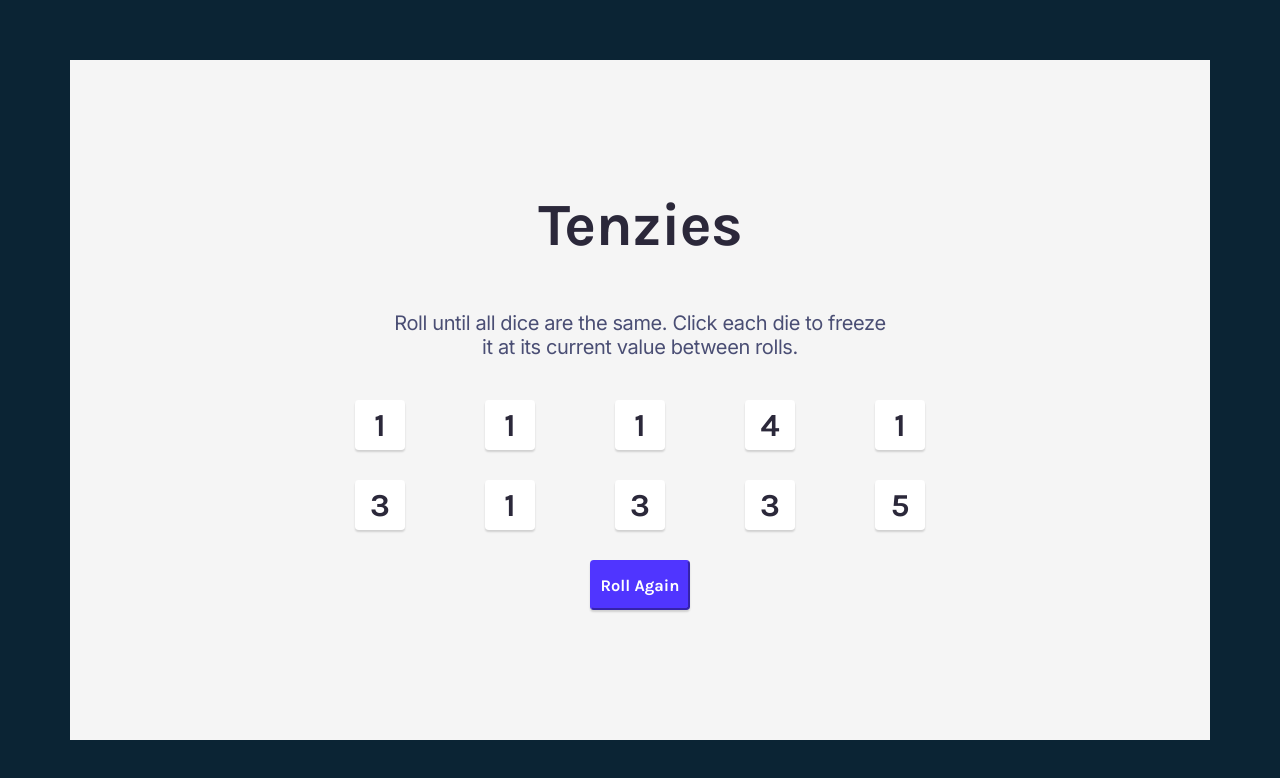
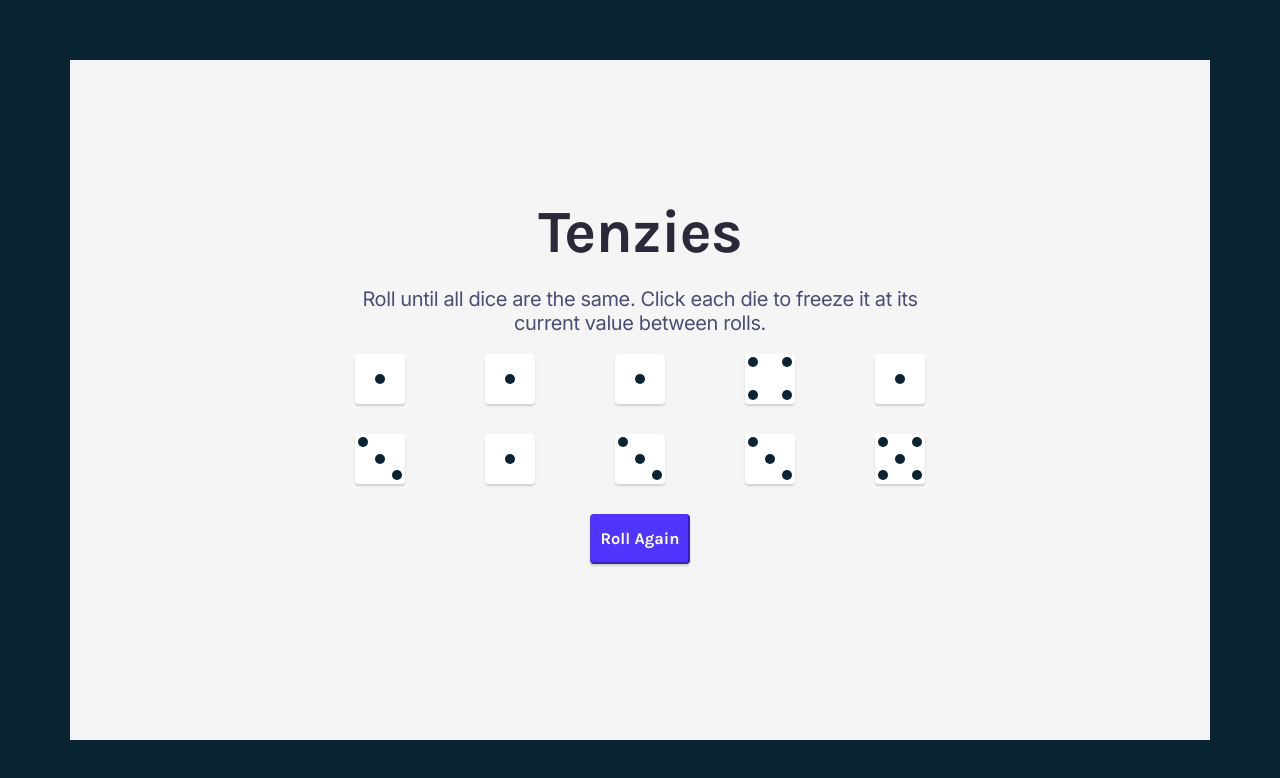
Before and after one commit to dwighthan/tenzies, a React (Create React App) app: page / in a window 1280 px wide. Shown: the top 778 px of the page. Built offline with nearby package versions, Linux system fonts and the light colour scheme.

Commit message:
major functionality changes. big progress on project. adding details now

```diff
--- a/package.json
+++ b/package.json
@@ -8,6 +8,7 @@
     "@testing-library/user-event": "^13.5.0",
     "nanoid": "^3.0.0",
     "react": "^18.2.0",
+    "react-confetti": "^6.1.0",
     "react-dom": "^18.2.0",
     "react-scripts": "5.0.1",
     "web-vitals": "^2.1.4"
--- a/src/App.js
+++ b/src/App.js
@@ -2,13 +2,30 @@ import React from 'react';
 import Die from './components/Die';
 import './styles.css';
 import { nanoid } from 'nanoid'
+import Confetti from 'react-confetti';
 
 function App() {
 
-    //our state for dice values
+    //our state for dice objects. This array of objects will hold information we can use to build our dice components.
     const [dice, setDice] = React.useState(randomArray())
 
-    //function to give us an array of objects to set to state. Gives us random number.
+    //our state that changes when the game ends.
+    const [tenzies, setTenzies] = React.useState(false)
+
+
+    //useEffect in order to keep our two states in sync
+    React.useEffect(() => {
+      const firstValue = dice[0].value
+      const isAllHeld = dice.every((die) => (die.isHeld === true))
+      const isAllSame = dice.every((die) => (die.value === firstValue))
+      if (isAllHeld && isAllSame) {
+        setTenzies(true)
+      }
+    }
+
+    , [dice])
+
+    //function to give us an array of objects to set to state. Uses for loop to create 10 objects.
     function randomArray() {
       const diceValueArray = []
       for (let i = 0; i < 10; i++) {
@@ -22,7 +39,7 @@ function App() {
      return diceValueArray
     }
 
-    //function for button to reset dice
+    //function for button to reset dice values
     function newDice() {
       setDice((prevDice) => {
         return prevDice.map((die) => {
@@ -31,6 +48,7 @@ function App() {
       })
     }
 
+    //function to click on dice. clicking dice will change the isHeld value.
     function holdDice(id) {
       setDice((prevDice) => {
         return prevDice.map((die) => {
@@ -41,16 +59,37 @@ function App() {
       })
     }
 
-    //mapping over state to turn into JSX elements
+    //function to reset the game
+    function newGame() {
+      setTenzies(false)
+      setDice((prevDice) => {
+        return (
+          prevDice.map((die) => (
+          {
+           value: Math.ceil(Math.random() * 6),
+           isHeld: false,
+           id: nanoid()
+          }
+          ))
+        )
+      })
+    }
+
+    //mapping over state to turn our array of objects into JSX elements
     const diceArray = dice.map((die) => (<Die key={die.id} value={die.value} isHeld={die.isHeld} holdDice={() => holdDice(die.id)}/>))
 
   return (
     <main className="main">
       <h1 className="header">Tenzies</h1>
       <h3 className="header-instructions">Roll until all dice are the same. Click each die to freeze it at its current value between rolls.</h3>
+      {tenzies && <Confetti></Confetti>}
       <div className="die-container">
         {diceArray}
+        {
+        tenzies ?
+        <button className="button-reroll" onClick={newGame}>New Game</button> :
         <button className="button-reroll" onClick={newDice}>Roll Again</button>
+        }
       </div>
     </main>
   );
--- a/src/components/Die.js
+++ b/src/components/Die.js
@@ -3,13 +3,102 @@ import "../styles.css"
 
 export default function Die(props) {
 
+    //color change when die is clicked
     const styles = {
         backgroundColor: props.isHeld ? "#59E391" : "#FFF"
     }
 
+    //didnt know how to create conditional die faces based on die number value in CSS.
+    //Decided to write the code using Conditional Styling in my component.
+
+    //declaration of CSS Grid Variables
+    let dot
+    let dotTypeA
+    let dotTypeB
+    let dotTypeC
+    let dotTypeD
+    let dotTypeE
+    let dotTypeF
+    let dotTypeG
+
+    //conditional to style dice based on value
+    if (props.value === 1) {
+        return (
+                dotTypeD = {gridArea: "d"},
+
+                dot = <div className="die-face" style={styles} onClick={props.holdDice}>
+                        <span style={dotTypeD} className="dot"></span>
+                      </div>
+                )
+    } else if (props.value === 2) {
+        return (
+                dotTypeA = {gridArea: "a"}, dotTypeG = {gridArea: "g"},
+
+                dot = <div className="die-face" style={styles} onClick={props.holdDice}>
+                        <span style={dotTypeA} className="dot"></span>
+                        <span style={dotTypeG} className="dot"></span>
+                      </div>
+                )
+    } else if (props.value === 3) {
+        return (
+                dotTypeA = {gridArea: "a"}, dotTypeD = {gridArea: "d"}, dotTypeG = {gridArea: "g"},
+
+                dot = <div className="die-face" style={styles} onClick={props.holdDice}>
+                         <span style={dotTypeA} className="dot"></span>
+                         <span style={dotTypeD} className="dot"></span>
+                         <span style={dotTypeG} className="dot"></span>
+                      </div>
+                )
+    } else if (props.value === 4) {
+        return (
+                dotTypeA = {gridArea: "a"}, dotTypeB = {gridArea: "b"},  dotTypeF = {gridArea: "f"},  dotTypeG = {gridArea: "g"},
+
+                dot = <div className="die-face" style={styles} onClick={props.holdDice}>
+                        <span style={dotTypeA} className="dot"></span>
+                        <span style={dotTypeB} className="dot"></span>
+                        <span style={dotTypeF} className="dot"></span>
+                        <span style={dotTypeG} className="dot"></span>
+                      </div>
+                )
+    } else if (props.value === 5) {
+        return (
+                dotTypeA = {gridArea: "a"}, dotTypeB = {gridArea: "b"},  dotTypeD = {gridArea: "d"}, dotTypeF = {gridArea: "f"},
+                dotTypeG = {gridArea: "g"},
+
+
+                dot = <div className="die-face" style={styles} onClick={props.holdDice}>
+                        <span style={dotTypeA} className="dot"></span>
+                        <span style={dotTypeB} className="dot"></span>
+                        <span style={dotTypeD} className="dot"></span>
+                        <span style={dotTypeF} className="dot"></span>
+                        <span style={dotTypeG} className="dot"></span>
+                      </div>
+                )
+    } else if (props.value === 6) {
+        return (
+                dotTypeA = {gridArea: "a"}, dotTypeB = {gridArea: "b"},  dotTypeC = {gridArea: "c"},  dotTypeE = {gridArea: "e"},
+                dotTypeF = {gridArea: "f"}, dotTypeG = {gridArea: "g"},
+
+                dot = <div className="die-face" style={styles} onClick={props.holdDice}>
+                        <span style={dotTypeA} className="dot"></span>
+                        <span style={dotTypeB} className="dot"></span>
+                        <span style={dotTypeC} className="dot"></span>
+                        <span style={dotTypeE} className="dot"></span>
+                        <span style={dotTypeF} className="dot"></span>
+                        <span style={dotTypeG} className="dot"></span>
+                      </div>
+                )
+    }
+
+
+    //render dot variable which will carry our JSX element
     return (
-        <div className="die-face" style={styles} onClick={props.holdDice}>
-            <h2 className="die-number">{props.value}</h2>
-        </div>
+        {dot}
     )
 }
+
+// return (
+//     <div className="die-face" style={styles} onClick={props.holdDice}>
+//         <h2 className="die-number">{props.value}</h2>
+//     </div>
+// )
--- a/src/styles.css
+++ b/src/styles.css
@@ -12,22 +12,24 @@ body {
 
 .main {
     display: flex;
+    flex-shrink: 0;
     background-color: #F5F5F5;
     width: 100%;
     height: 85vh;
     flex-direction: column;
     justify-content: center;
     align-items: center;
-    padding-top: 200px;
-    padding-bottom: 200px;
+    padding-top: 30vh;
+    padding-bottom: 35vh;
 }
 
 .header {
     display: flex;
-    width: 30vw;
+    flex-shrink: 0;
+    width: 20vw;
     max-height: 1vh;
     justify-content: center;
-    align-items: center;
+    align-items: flex-start;
     color: #2B283A;
     text-align: center;
     font-family:'Karla', sans-serif;
@@ -36,13 +38,13 @@ body {
     font-weight: 700;
     line-height: normal;
     letter-spacing: -0.768px;
-    padding-top: 35px;
-    padding-bottom: 35px;
+    padding-top: 5vh;
 }
 
 .header-instructions {
     display: flex;
-    width: 500px;
+    flex-shrink: 0;
+    width: 50%;
     height: 30px;
     justify-content: center;
     align-items: center;
@@ -54,35 +56,52 @@ body {
     font-weight: 400;
     line-height: normal;
     letter-spacing: -0.393px;
+    padding-top: 5vh;
+    margin-top: 3%;
 }
 
 .die-container {
     display: grid;
-    grid-template-columns: repeat(5, minmax(100px, 1fr));
+    grid-template-columns: repeat(5, minmax(2vh, 1fr));
     grid-template-rows: 50px 50px 50px;
     grid-gap: 30px;
     place-items: center;
-    margin-top: 30px;
-    margin-bottom: 40px;
+    margin-top: 2%;
+    margin-bottom: 10vh;
 }
 
 .die-face {
-    display: flex;
-    justify-content: center;
-    align-items: center;
+    display: grid;
+    grid-template-columns: 1fr 1fr 1fr;
+    grid-template-rows: 1fr 1fr 1fr;
     width: 50px;
     height: 50px;
     border-radius: 3.813px;
-    box-shadow: 0px 2px 2px 0px rgba(0, 0, 0, 0.15)
+    box-shadow: 0px 2px 2px 0px rgba(0, 0, 0, 0.15);
+    grid-template-areas:
+        "a . b"
+        "c d e"
+        "f . g"
 }
 
 .die-number {
     color: #2B283A;
+    flex-shrink: 0;
     font-family: 'Karla', sans-serif;
     font-size: 2rem;
     font-style: normal;
     font-weight: 700;
     line-height: normal;
+}
+
+.dot {
+    display: block;
+    width: 10px;
+    height: 10px;
+    border-radius: 50%;
+    background-color:#0B2434;
+    align-self: center;
+    justify-self: center;
 }
 
 .button-reroll {
@@ -109,3 +128,29 @@ body {
 .button-reroll:active {
     box-shadow: inset 5px 5px 10px -3px rgba(0, 0, 0, 0.7);
 }
+
+@media (max-width: 1000px) {
+    .header-instructions {
+        width: 90%;
+    }
+}
+
+@media (max-height: 500px) {
+    .main {
+        overflow: scroll;
+    }
+
+    .header {
+        margin-top: 200px;
+    }
+}
+
+@media (max-width: 850px) {
+    .header-instructions {
+        margin-top: 40px;
+    }
+
+    .die-container {
+        margin-top: 40px;
+    }
+}
```
Also changed, not shown: 1 other file (tests, documents, lock files or other folders).
